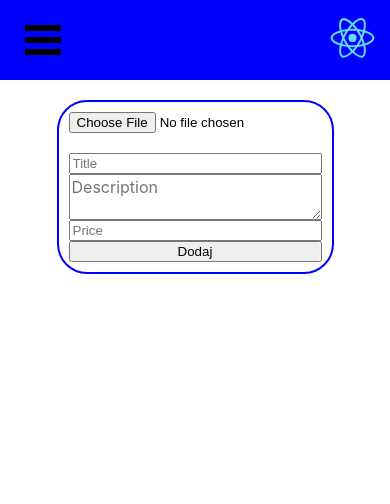
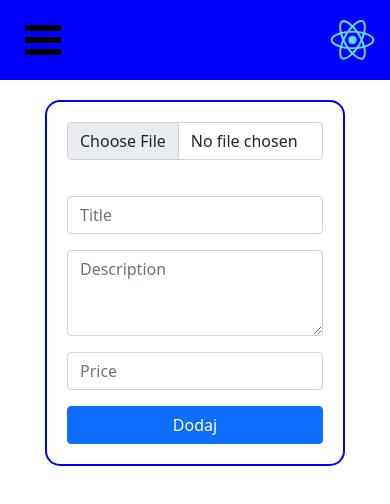
Before and after one commit to Dante03918/booking-clone-front, a React (Create React App) app: page /add in a window 390 px wide. Shown: the top 504 px of the page. Built offline with nearby package versions, Linux system fonts and the light colour scheme; sample sign-in values are in the browser's storage.

Commit message:
customization appearance of AddAccommodation component

```diff
--- a/package.json
+++ b/package.json
@@ -7,8 +7,10 @@
     "@testing-library/react": "^11.2.6",
     "@testing-library/user-event": "^12.8.3",
     "axios": "^0.21.1",
+    "bootstrap": "^5.1.3",
     "cloudinary-react": "^1.7.0",
     "react": "^17.0.2",
+    "react-bootstrap": "^2.0.2",
     "react-burger-menu": "^3.0.6",
     "react-date-picker": "^8.1.1",
     "react-dom": "^17.0.2",
--- a/src/App.js
+++ b/src/App.js
@@ -7,6 +7,7 @@ import SignUpForm from "./containers/Authorization/SignUp/SignUpForm";
 import LogOut from './components/LogOut';
 import Accommodation from "./containers/Accommodation/Accommodation";
 import AddAccommodation from "./containers/Accommodation/AddAccommodation";
+import 'bootstrap/dist/css/bootstrap.min.css';
 
 function App() {
 
--- a/src/components/Navbar/Navbar.js
+++ b/src/components/Navbar/Navbar.js
@@ -8,17 +8,20 @@ const Navbar = (props) => {
     return(
         <div className={styleClasses.Navbar}>
             <Logo />
+
             <div className={styleClasses.Wrapper}>
                 <div className={styleClasses.Username}>
                     {props.loggedUser ? <p>Zalogowany użytkownik: {props.loggedUser}</p> : null
                     }
                 </div>
                 {props.children}
+
             </div>
             <div className={styleClasses.Hamburger}>
                 <HamburgerMenu loggedUser={props.loggedUser}/>
             </div>
 
+
         </div>
         )
 }
--- a/src/components/Navbar/Navbar.module.css
+++ b/src/components/Navbar/Navbar.module.css
@@ -21,6 +21,7 @@
 
 
 
+
 @media(min-width: 500px){
     .Hamburger {
         display: none;
@@ -29,6 +30,9 @@
 @media(max-width: 500px){
     .Wrapper {
         display: none;
+    }
+    .Hamburger {
+        display: flex;
     }
     .Navbar{
         width: 100%;
--- a/src/components/UI/Input/Input.js
+++ b/src/components/UI/Input/Input.js
@@ -1,5 +1,6 @@
 import React from 'react';
 import styleClasses from '../../../containers/Authorization/FormStyle.module.css';
+import inputStyles from './Input.module.css';
 
 const input = (props) => {
 
@@ -9,7 +10,7 @@ const classes = [styleClasses.InputElement];
         classes.push(styleClasses.Invalid)
     }
     return(
-        <div>
+        <div className={inputStyles.Input}>
             <input className={classes.join(' ')}
                    placeholder={props.placeHolder}
                    value={props.value}
--- /dev/null
+++ b/src/components/UI/Input/Input.module.css
@@ -0,0 +1,5 @@
+.Input {
+    margin: auto;
+    display: flex;
+    justify-content: center;
+}
--- a/src/containers/Accommodation/AddAccommodation.js
+++ b/src/containers/Accommodation/AddAccommodation.js
@@ -2,6 +2,8 @@ import React, {useState} from 'react';
 import {Redirect} from 'react-router-dom';
 import axios from "axios";
 import styleClasses from './AddAccommodation.module.css'
+import Form from 'react-bootstrap/Form';
+import Button from 'react-bootstrap/Button';
 
 const AddAccommodation = () => {
 
@@ -66,17 +68,26 @@ const AddAccommodation = () => {
 
     let view = <div>
         <form onSubmit={addAccommodation} className={styleClasses.addAccommodationWrapper}>
-            <input type="file" placeholder="Select image" onChange={fileChangeHandler}/>
+
+            <Form.Group controlId="formFile" className="mb-3">
+                <Form.Control onChange={fileChangeHandler} type="file" />
+            </Form.Group>
             <div className={styleClasses.ImageWrapper}>
                 {
                     files ? <img src={fileURL}></img> : null
                 }
             </div>
-            <input type="text" placeholder="Title" onChange={titleChangeHandler}/>
-            <textarea type="text" placeholder="Description" onChange={descriptionChangeHandler}/>
-            <input type="text" placeholder="Price" onChange={priceChangeHandler}/>
+            <Form.Group className="mb-3" controlId="formGridAddress1">
+                <Form.Control onChange={titleChangeHandler} placeholder="Title" />
+            </Form.Group>
+            <Form.Group className="mb-3" controlId="exampleForm.ControlTextarea1">
+                <Form.Control onChange={descriptionChangeHandler} as="textarea" rows={3} placeholder="Description" />
+            </Form.Group>
 
-            <button type="submit">Dodaj</button>
+            <Form.Group className="mb-3" controlId="formGridAddress1">
+                <Form.Control onChange={priceChangeHandler} placeholder="Price" />
+            </Form.Group>
+            <Button type='submit' variant="primary">Dodaj</Button>
         </form>
     </div>;
 
--- a/src/containers/Accommodation/AddAccommodation.module.css
+++ b/src/containers/Accommodation/AddAccommodation.module.css
@@ -1,11 +1,3 @@
-.addAccommodationWrapper {
-    padding: 10px;
-    border: 2px solid blue;
-    border-radius: 30px;
-    display: flex;
-    justify-content: space-between;
-    flex-direction: column;
-}
 
 .addAccommodationWrapper textarea{
     font: inherit;
@@ -13,7 +5,7 @@
 
 
 .ImageWrapper {
-    width: 250px;
+    width: 220px;
     height: auto;
     margin: 10px auto;
 }
@@ -21,3 +13,30 @@
 .ImageWrapper img {
     width: 100%;
 }
+
+.addAccommodationWrapper {
+    display: flex;
+    width: 400px;
+    margin: auto;
+    border: 2px solid blue;
+    border-radius: 15px;
+    height: 60vh;
+    justify-content: space-between;
+    flex-direction: column;
+    padding: 20px;
+
+}
+
+@media (max-width: 600px) {
+    .addAccommodationWrapper {
+        display: flex;
+        width: 300px;
+        margin: auto;
+        border: 2px solid blue;
+        border-radius: 15px;
+        height: auto;
+        justify-content: space-between;
+        flex-direction: column;
+        padding: 20px;
+    }
+}
--- a/src/containers/Authorization/FormStyle.module.css
+++ b/src/containers/Authorization/FormStyle.module.css
@@ -66,10 +66,24 @@
 .RadioButtons {
     display: flex;
     flex-direction: row;
+    justify-content: center;
 }
 
 .SignUpWrapper {
     display: flex;
+    width: 400px;
+    margin: auto;
     border: 2px solid blue;
     border-radius: 15px;
+    height: 60vh;
+
 }
+
+@media (max-width: 600px) {
+    .SignUpWrapper {
+        display: flex;
+        width: 300px;
+        margin: auto;
+        justify-content: center;
+    }
+}
```
Also changed, not shown: 1 other file (tests, documents, lock files or other folders).
